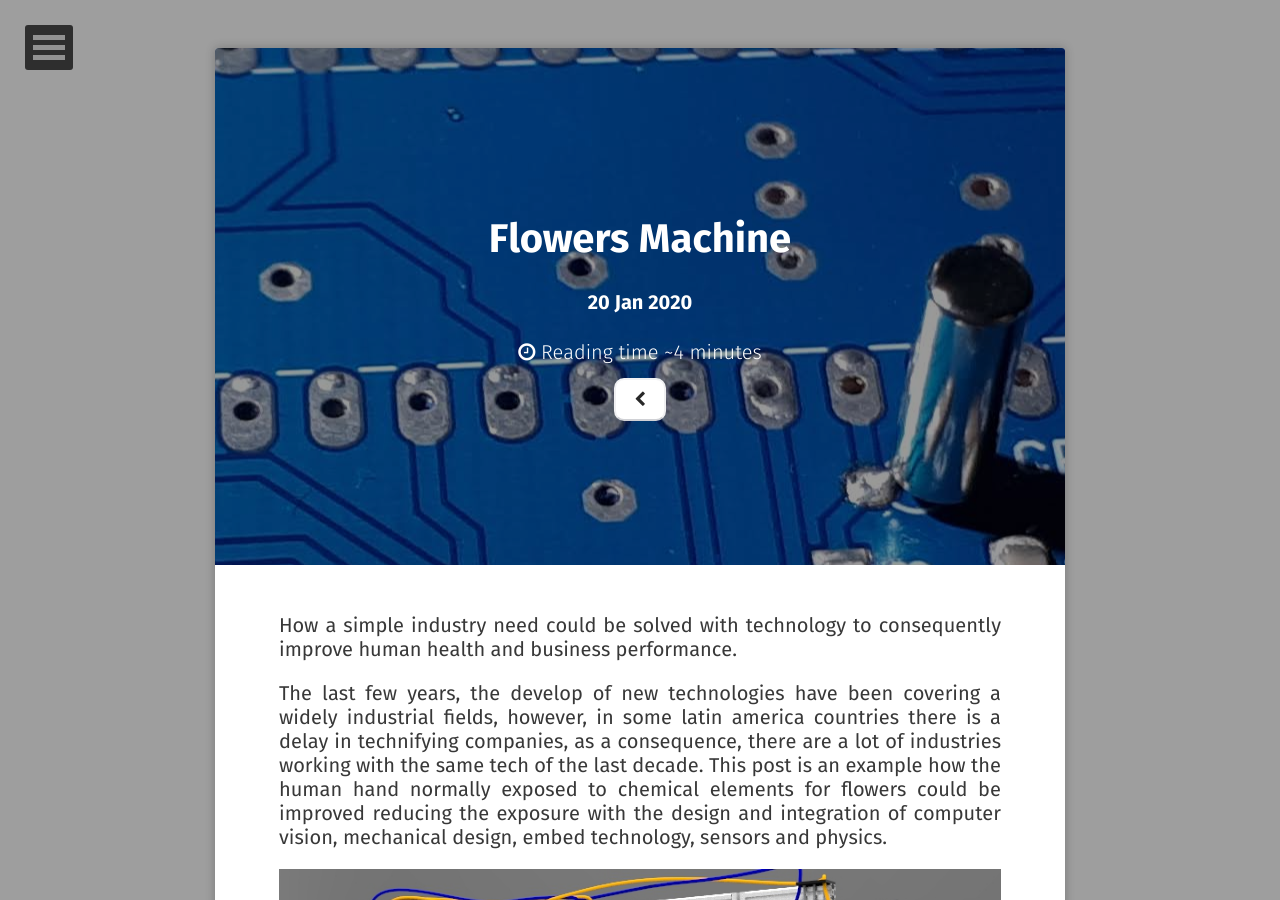
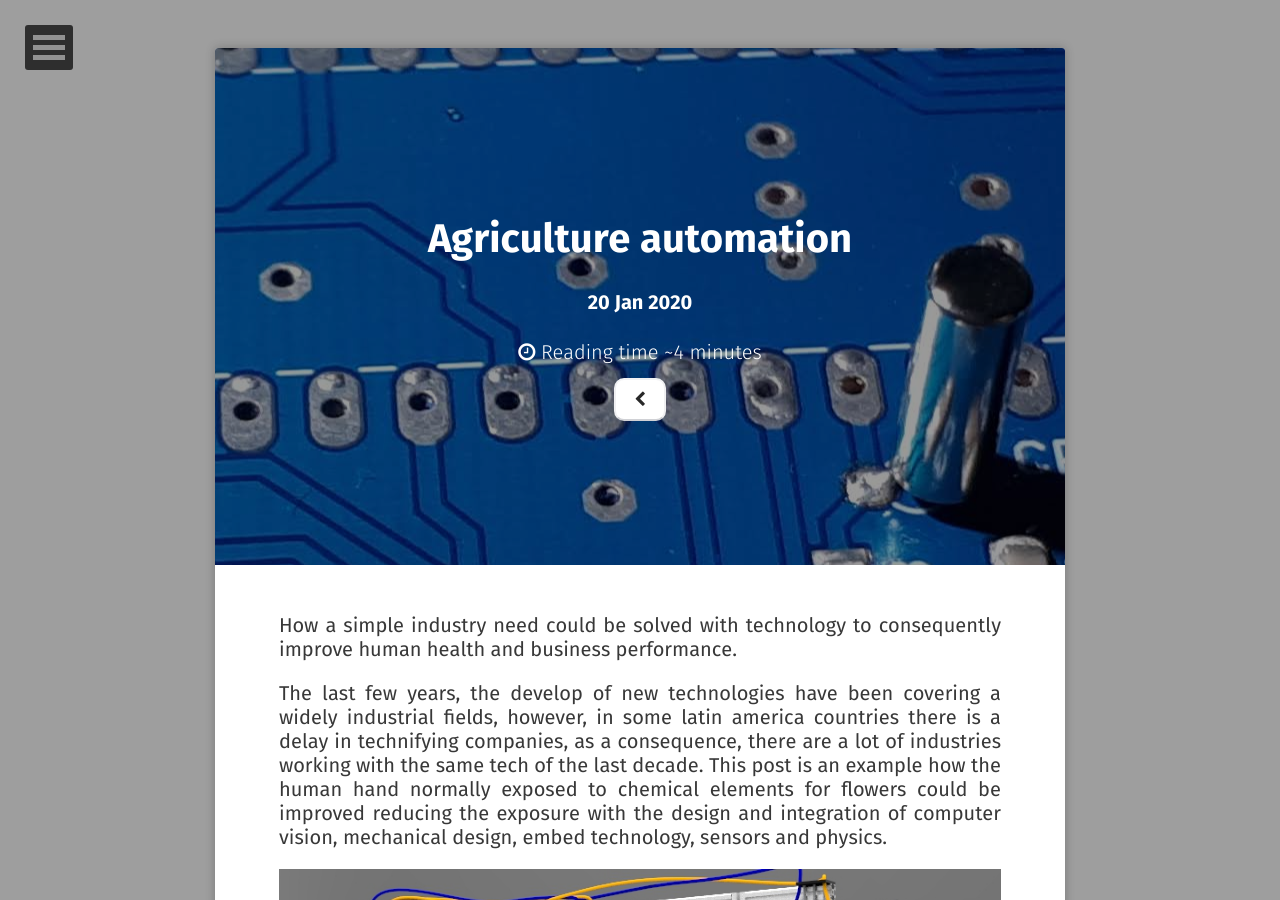
Before and after one commit to dfalveargOT/dfalveargOT.github.io, a Jekyll site: the page built from _posts/2020-01-02-Flowers-Machine.md, in a window 1280 px wide and 900 px high. Built offline with Jekyll 4.4.1, drawn with Linux system fonts in a browser that asks for light colours; some web fonts are replaced; comment, search, counter and statistics services are not loaded.

Commit message:
Update 2020-01-02-Flowers-Machine.md

```diff
--- a/_posts/2020-01-02-Flowers-Machine.md
+++ b/_posts/2020-01-02-Flowers-Machine.md
@@ -1,6 +1,6 @@
 ---
 layout: post
-title: Flowers Machine
+title: Agriculture automation
 project: true
 date: 2020-01-21 00:00:00 +0300
 description: You’ll find this post in your `_posts` directory. Go ahead and edit it and re-build the site to see your changes. # Add post description (optional)
```
